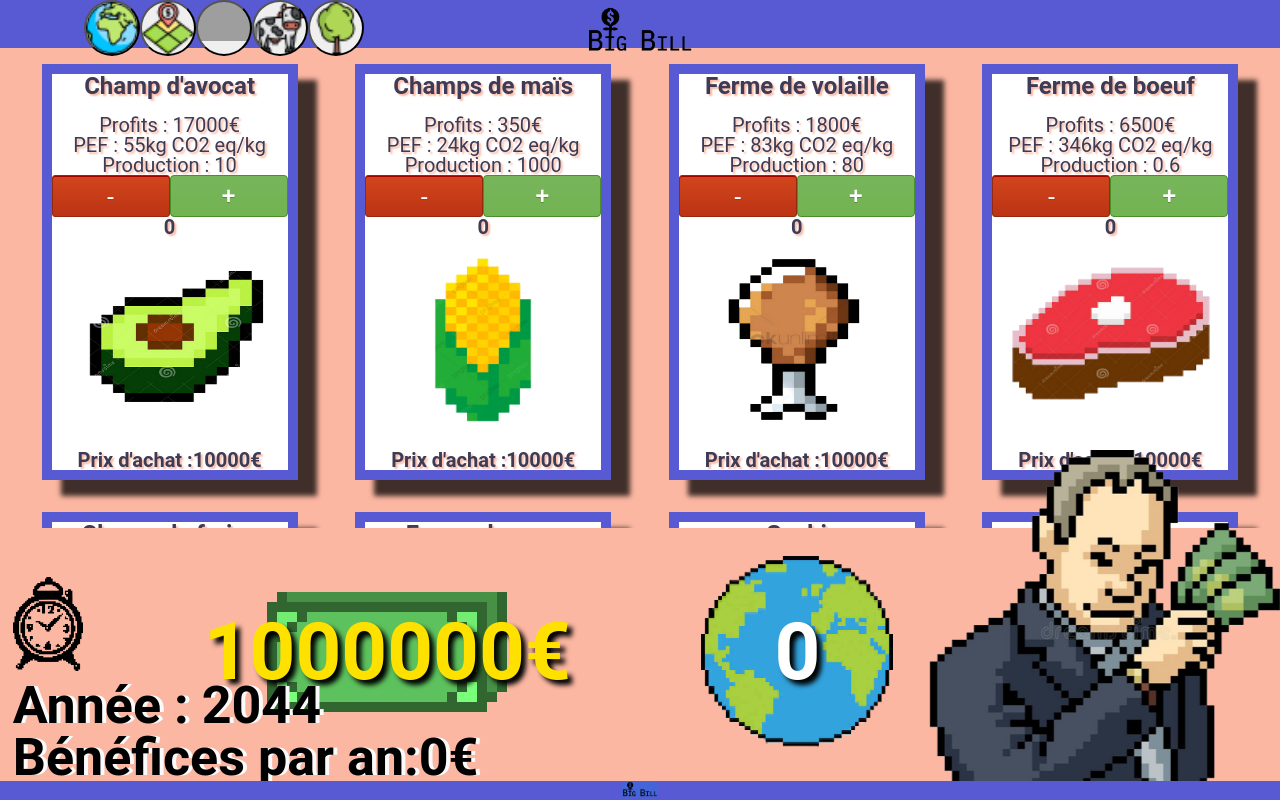
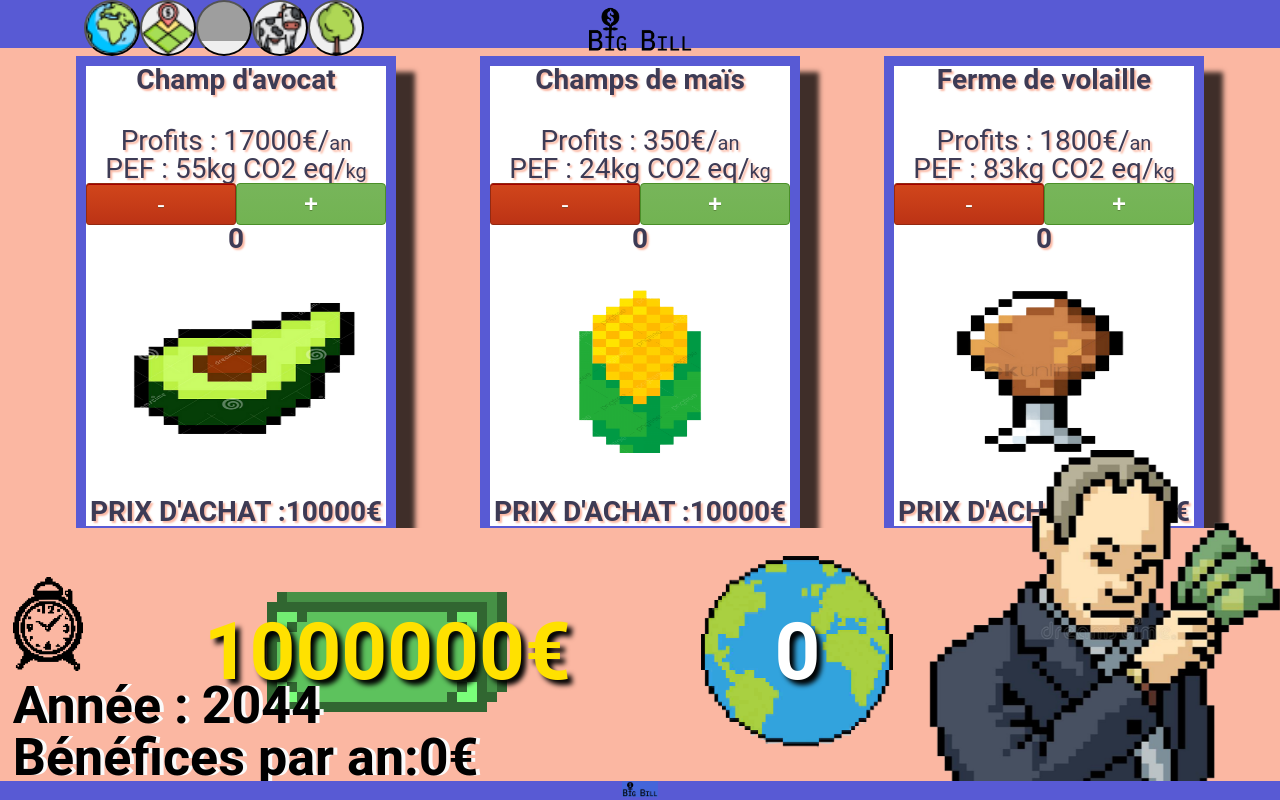
Before and after one commit to ThomasDCW/hackalillejs0522, a React (Vite) app in the folder frontend/: page /game in a window 1280 px wide. Built offline with nearby package versions, Linux system fonts and the light colour scheme; grey boxes are pictures that could not be loaded.

Commit message:
reparation

```diff
--- a/frontend/src/components/Card/index.jsx
+++ b/frontend/src/components/Card/index.jsx
@@ -52,9 +52,13 @@ export default function Card(props) {
     <SCard>
       <h1>{props.nom}</h1>
       <ul>
-        <li>Profits : {props.profit}€</li>
-        <li>PEF : {props.impact_ecologique}kg CO2 eq/kg</li>
-        <li>Production : {props.production}</li>
+        <li>
+          Profits : {props.profit}€/<span>an</span>
+        </li>
+        <li>
+          PEF : {props.impact_ecologique}kg CO2 eq/<span>kg</span>
+        </li>
+
         <li>
           <button
             className="moin"
@@ -85,7 +89,7 @@ export default function Card(props) {
         <h2>{nb}</h2>
       </ul>
       <img src={props.image} alt="img" />
-      <h2>Prix d'achat :{props.cout_achat}€</h2>
+      <h2>PRIX D'ACHAT :{props.cout_achat}€</h2>
     </SCard>
   );
 }
--- a/frontend/src/components/Card/style.jsx
+++ b/frontend/src/components/Card/style.jsx
@@ -2,8 +2,8 @@ import styled from "styled-components";
 
 export default styled.div`
   color: #3d3b55;
-  height: 26rem;
-  width: 16rem;
+  height: 30rem;
+  width: 20rem;
   background-color: white;
   box-sizing: border-box;
   border: 10px solid #585ad4;
@@ -11,9 +11,12 @@ export default styled.div`
   display: flex;
   flex-direction: column;
   justify-content: space-between;
-  margin: 2vh;
+  margin: 1vh;
+  span {
+    font-size: 20px;
+  }
   li {
-    font-size: 20px;
+    font-size: 28px;
     text-align: center;
     text-shadow: 2px 2px 2px #fbb7a2;
   }
@@ -56,13 +59,13 @@ export default styled.div`
   h1 {
     text-shadow: 2px 2px 2px #fbb7a2;
     text-align: center;
-    font-size: 24px;
+    font-size: 28px;
     font-weight: bold;
   }
   h2 {
     text-shadow: 2px 2px 2px #fbb7a2;
     text-align: center;
-    font-size: 20px;
+    font-size: 28px;
     font-weight: bold;
   }
 `;
--- a/frontend/src/pages/Home.jsx
+++ b/frontend/src/pages/Home.jsx
@@ -9,7 +9,9 @@ export default function Home() {
       <SHome>
         <div className="start">
           <h1>Bienvenue chez Big Bill ! </h1>
-          <p>Vous avez 2 minutes pour investir et gagner de l'argent!</p>
+          <p>
+            Vous avez jusque l'année 2100 pour investir et gagner de l'argent!
+          </p>
           <div>
             <img src="src/assets/warning.png" />
             <p>
```
Also changed, not shown: frontend/src/assets/home.png (added).
